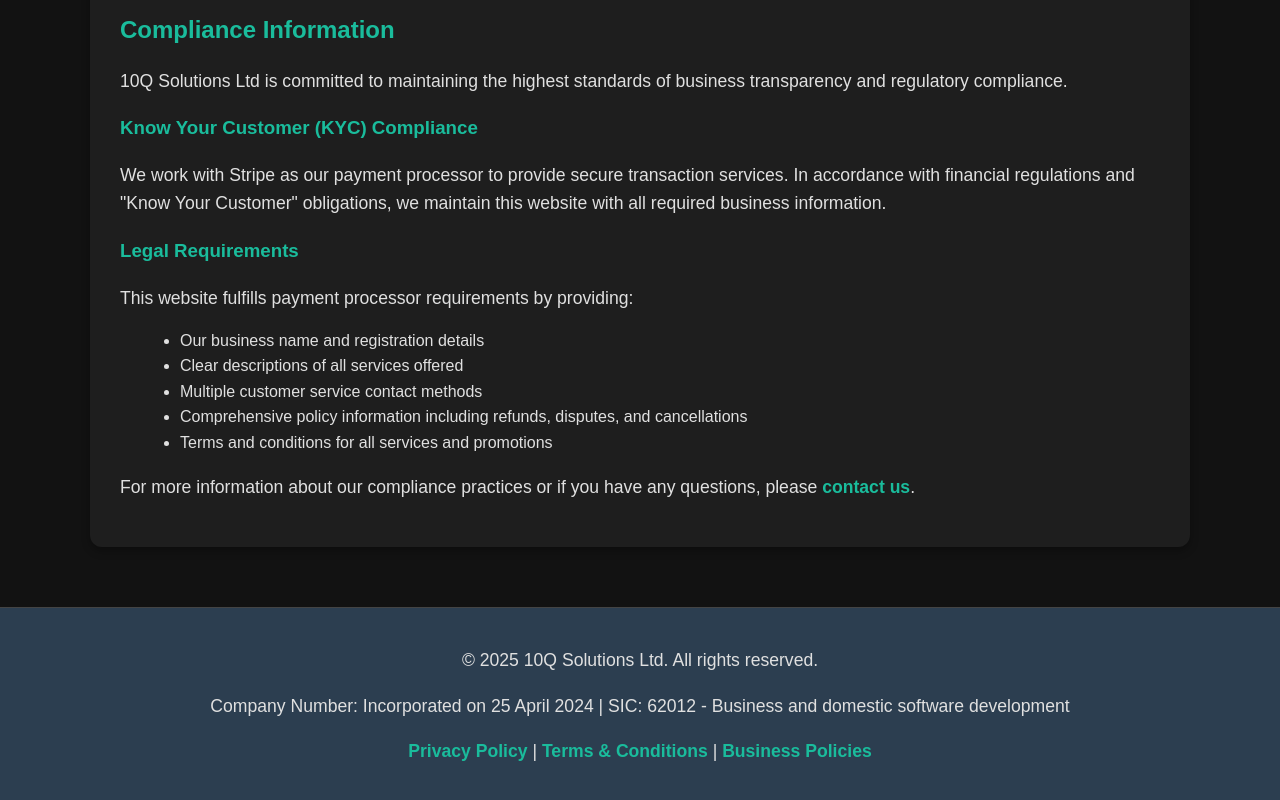
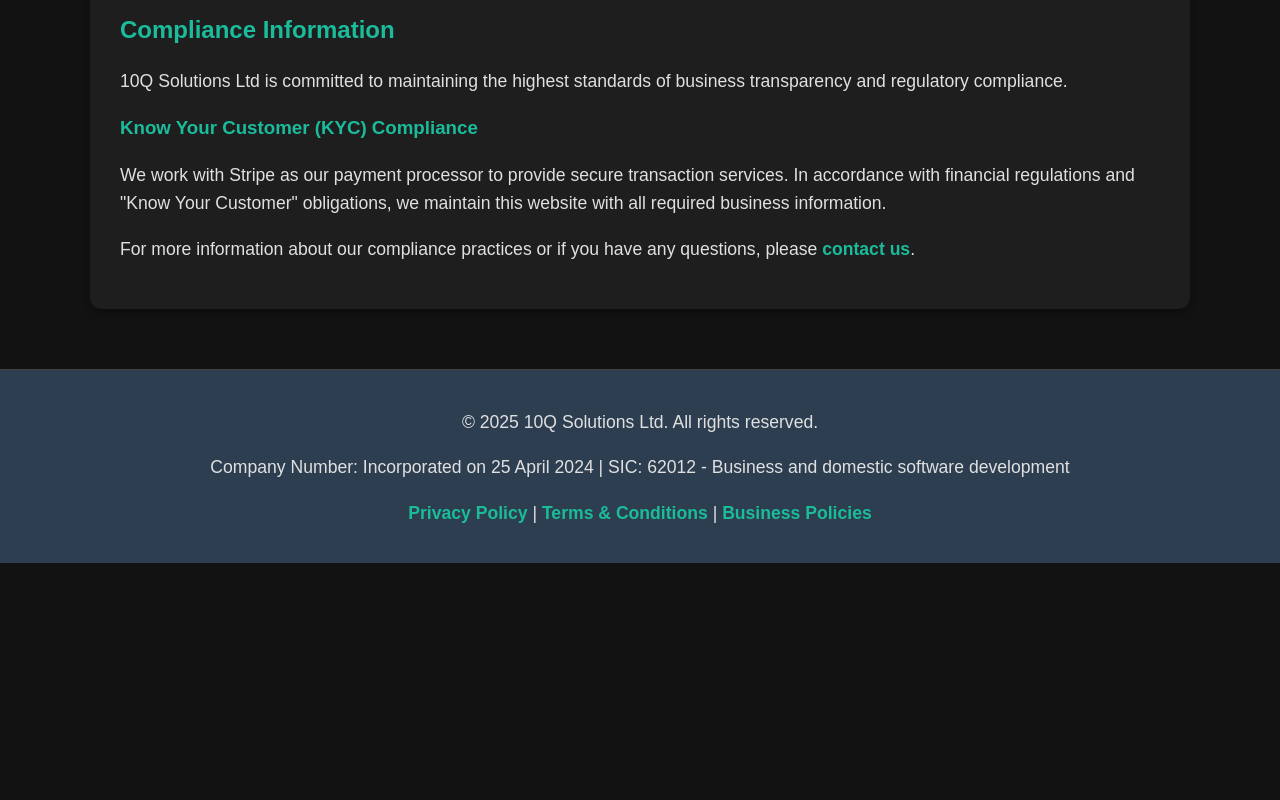
Before and after one commit to absoluteeo/10q, a plain HTML site: page index.html in a window 1280 px wide. Shown: the part 2152-2952 px from the top of the page. After the commit the page ends 2715 px from the top, so only its background shows below. Drawn offline with Linux system fonts and the light colour scheme.

Commit message:
Update index.html

```diff
--- a/index.html
+++ b/index.html
@@ -218,16 +218,6 @@
             <h3>Know Your Customer (KYC) Compliance</h3>
             <p>We work with Stripe as our payment processor to provide secure transaction services. In accordance with financial regulations and "Know Your Customer" obligations, we maintain this website with all required business information.</p>
 
-            <h3>Legal Requirements</h3>
-            <p>This website fulfills payment processor requirements by providing:</p>
-            <ul>
-                <li>Our business name and registration details</li>
-                <li>Clear descriptions of all services offered</li>
-                <li>Multiple customer service contact methods</li>
-                <li>Comprehensive policy information including refunds, disputes, and cancellations</li>
-                <li>Terms and conditions for all services and promotions</li>
-            </ul>
-
             <p>For more information about our compliance practices or if you have any questions, please <a href="#contact">contact us</a>.</p>
         </div>
     </div>
```
